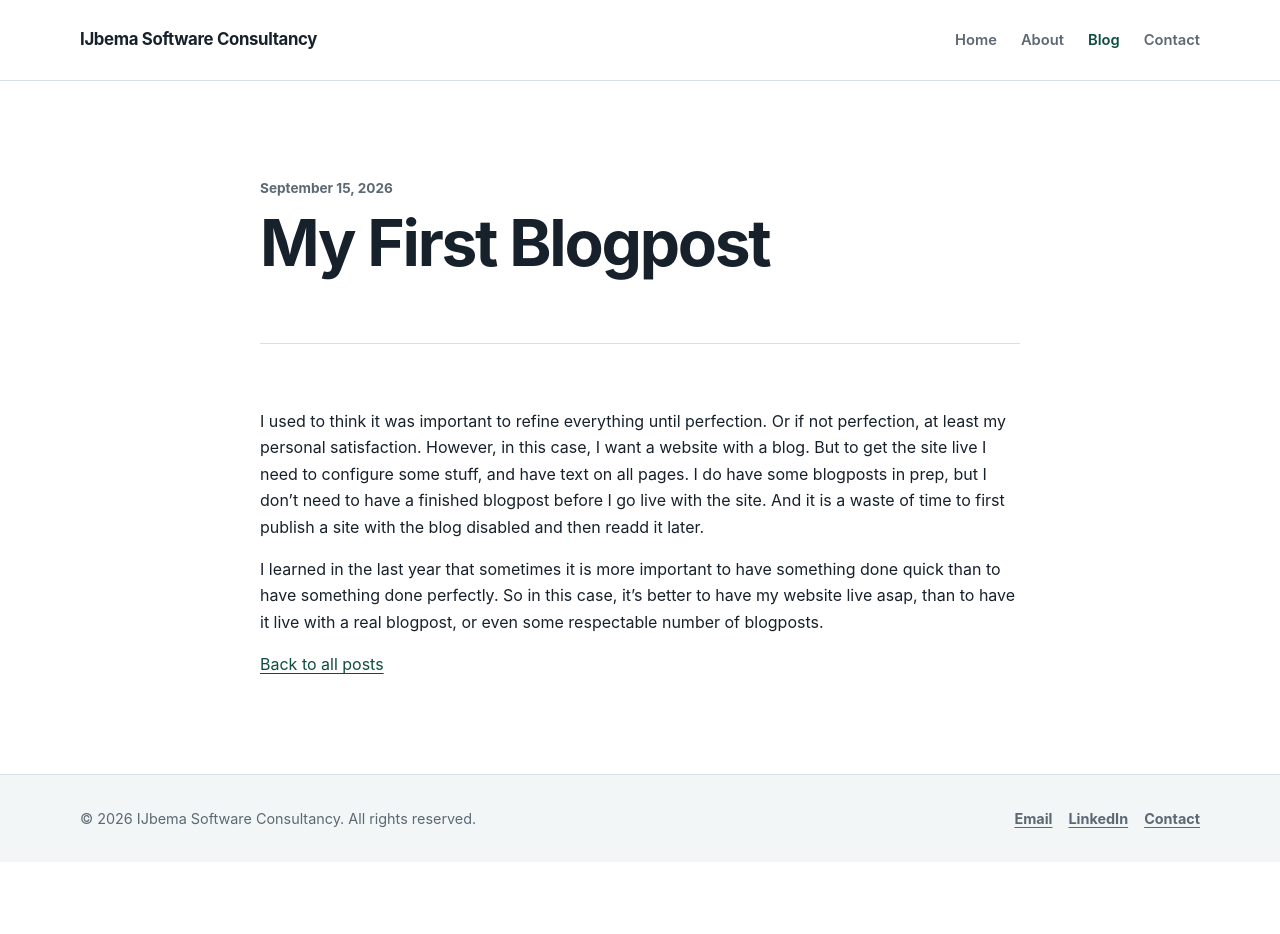
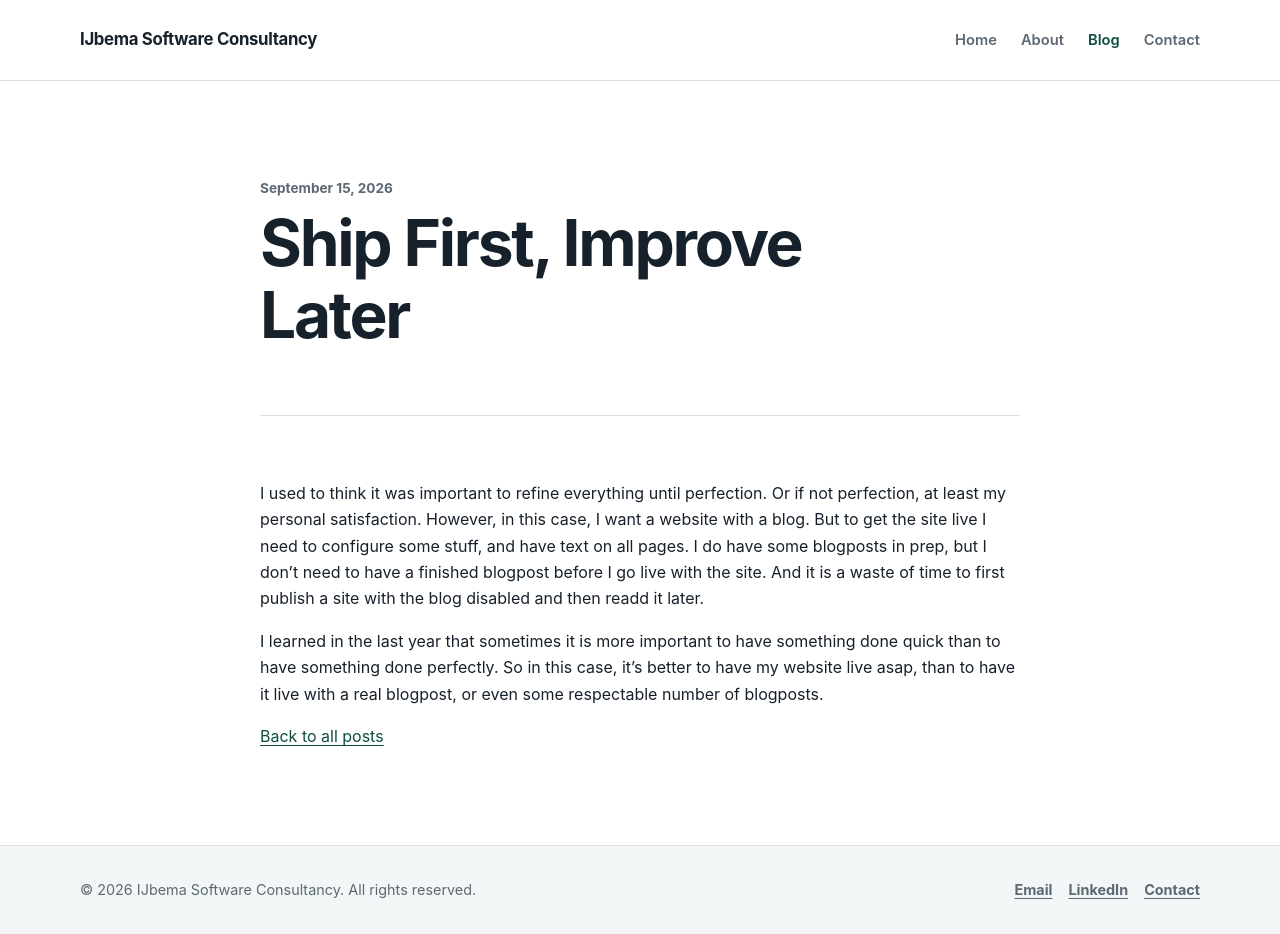
Before and after one commit to markijbema/ijbema_com, a Jekyll site: the page built from _posts/2026-09-15-placeholder-post.md, in a window 1280 px wide. Built offline with Jekyll 4.4.1, drawn with Linux system fonts in a browser that asks for light colours; before the commit the page ends 900 px from its top, so only the background shows below that.

Commit message:
improve title

```diff
--- a/_posts/2026-09-15-placeholder-post.md
+++ b/_posts/2026-09-15-placeholder-post.md
@@ -1,7 +1,7 @@
 ---
 layout: post
-title: "My First Blogpost"
-description: "This is a blogpost, just so I have a post"
+title: "Ship First, Improve Later"
+description: "On shipping early and iterating in public"
 ---
 
 I used to think it was important to refine everything until perfection. Or if not perfection, at least my personal
```
